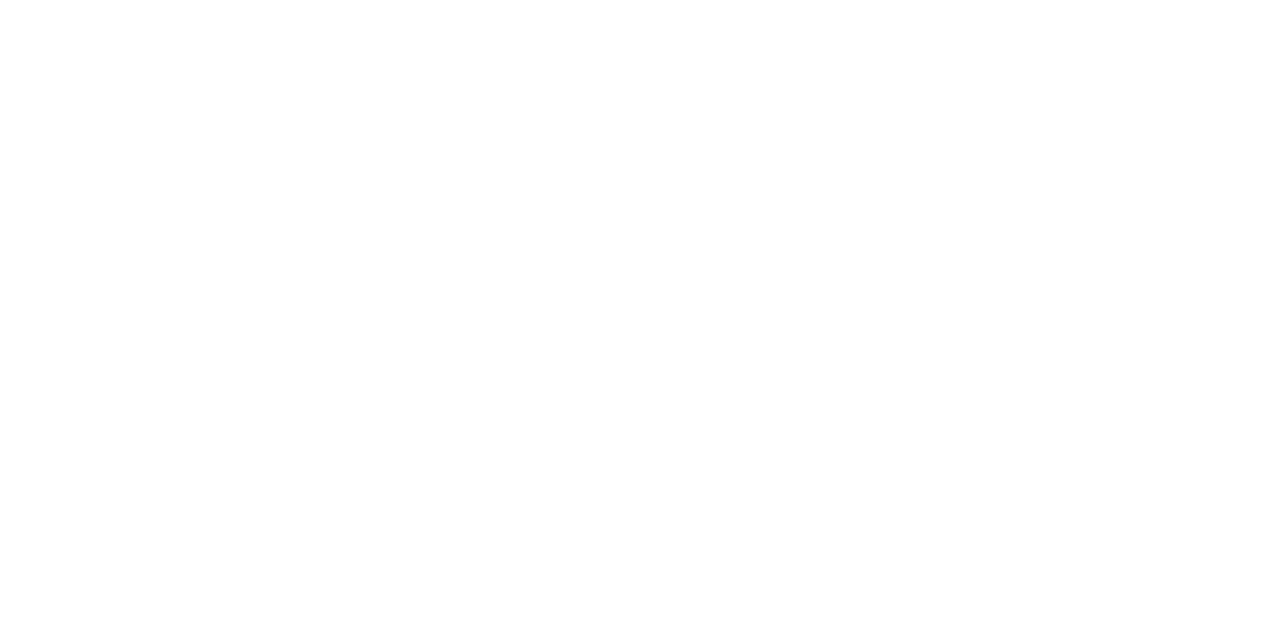
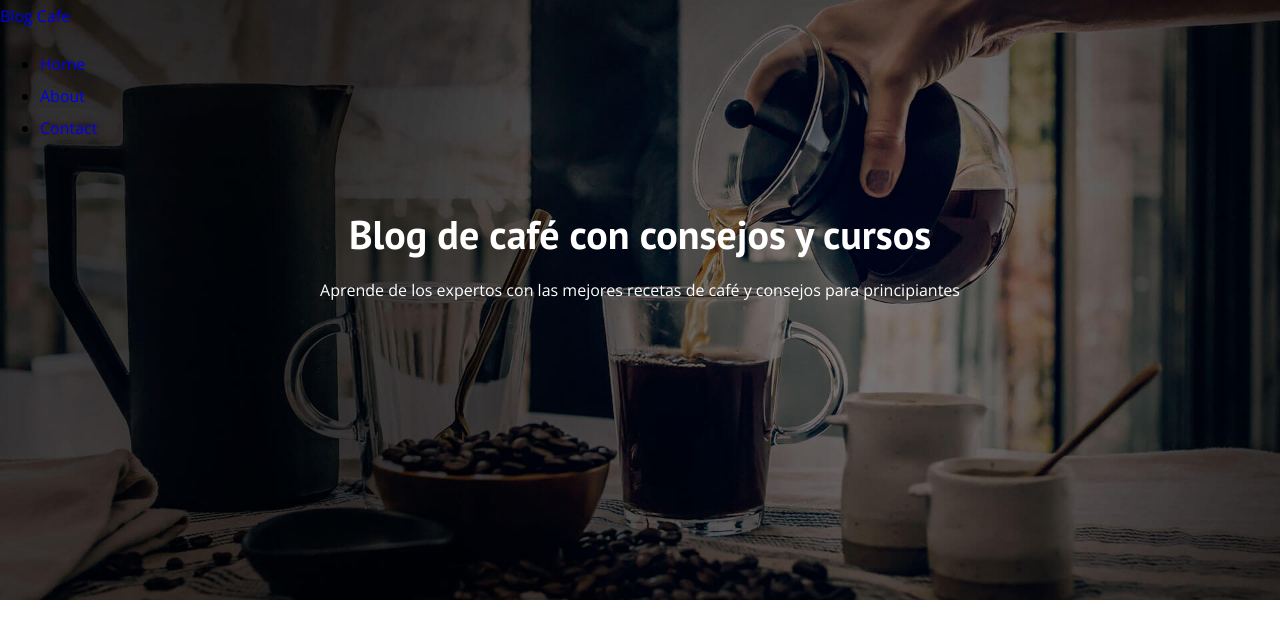
Before and after one commit to samuelgr0103/Blog-Cafe, a plain HTML site: page index.html in a window 1280 px wide. Drawn offline with nearby package versions, Linux system fonts and the light colour scheme.

Commit message:
add html header

```diff
--- a/css/style.css
+++ b/css/style.css
@@ -0,0 +1,80 @@
+:root {
+  --fuenteHeading: "PT Sans", sans-serif;
+  --fuenteParrafos: "Open Sans", sans-serif;
+
+  --primario: #78433c;
+  --negro: #000;
+  --blanco: #fff;
+}
+html {
+  box-sizing: border-box;
+  font-size: 62.5%;
+}
+*,
+*::before,
+*::after {
+  box-sizing: inherit;
+}
+body {
+  font-family: var(--fuenteParrafos);
+  font-size: 1.6rem;
+  line-height: 2;
+}
+/** Globales **/
+.contenedor {
+  max-width: 120rem;
+  width: 90%;
+  margin: 0 auto;
+}
+a {
+  text-decoration: none;
+}
+h1,
+h2,
+h3,
+h4 {
+  font-family: var(--fuenteHeading);
+}
+
+h1 {
+  font-size: 4.8rem;
+}
+h2 {
+  font-size: 4rem;
+}
+h3 {
+  font-size: 3.2rem;
+}
+h4 {
+  font-size: 2.8rem;
+}
+
+img {
+  max-width: 100%;
+}
+
+/** utilidades **/
+
+.no-margin {
+  margin: 0;
+}
+.no-padding {
+  padding: 0;
+}
+.centar-texto {
+  text-align: center;
+}
+/** Header **/
+
+.header {
+  background-image: url(../img/banner.jpg);
+  height: 60rem;
+  background-size: cover;
+  background-repeat: no-repeat;
+  background-position: center center;
+}
+.header__texto {
+  text-align: center;
+  color: var(--blanco);
+  margin-top: 5rem;
+}
--- a/index.html
+++ b/index.html
@@ -13,6 +13,24 @@
         href="https://fonts.googleapis.com/css2?family=Open+Sans:ital,wght@0,300..800;1,300..800&family=PT+Sans:wght@400;700&display=swap"
         rel="stylesheet">
 </head>
+<header class="header">
+    <div class="container header__container">
+        <a href="#" class="header__logo">Blog Cafe</a>
+        <nav class="header__nav">
+            <ul class="header__list">
+                <li class="header__item"><a href="#" class="header__link">Home</a></li>
+                <li class="header__item"><a href="#" class="header__link">About</a></li>
+                <li class="header__item"><a href="#" class="header__link">Contact</a></li>
+            </ul>
+        </nav>
+    </div>
+    <div class="header__texto">
+        <h2 class="no-margin centar-texto">Blog de café con consejos y cursos</h2>
+        <p class="no-margin">Aprende de los expertos con las mejores recetas de café y consejos para principiantes</p>
+    </div>
+
+</header>
+
 
 <body>
 
```
Also changed, not shown: img/banner.jpg (added), img/banner.webp (added), img/blog1.jpg (added), img/blog1.webp (added), img/blog2.jpg (added), img/blog2.webp (added), img/blog3.jpg (added), img/blog3.webp (added), img/contacto.jpg (added), img/curso1.jpg (added), img/curso2.jpg (added), img/curso3.jpg (added), img/nosotros.jpg (added).
